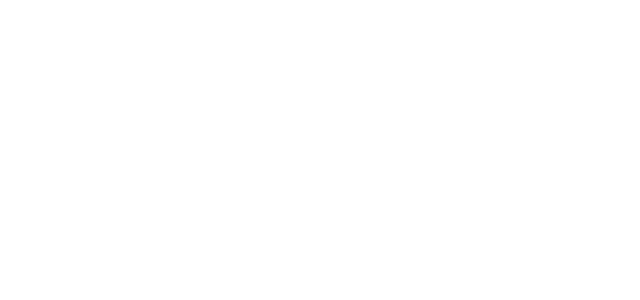
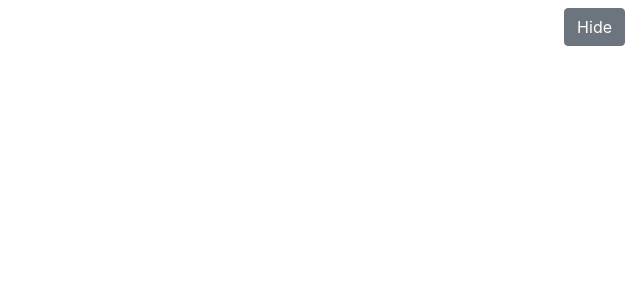
Before and after one commit to CurtisNewbie/PDFHoster, an Angular app in the folder pdfViewer/pdfviewer/: page / in a window 1280 px wide. Shown: the top 300 px of the page, without its empty margins (640-1280 px from the left). Built offline with nearby package versions, Linux system fonts and the light colour scheme.

Commit message:
Impl file-list.component

```diff
--- a/pdfViewer/pdfviewer/src/app/app.component.html
+++ b/pdfViewer/pdfviewer/src/app/app.component.html
@@ -0,0 +1 @@
+<app-file-list></app-file-list>
--- a/pdfViewer/pdfviewer/src/app/app.module.ts
+++ b/pdfViewer/pdfviewer/src/app/app.module.ts
@@ -3,10 +3,12 @@ import { NgModule } from '@angular/core';
 
 import { AppRoutingModule } from './app-routing.module';
 import { AppComponent } from './app.component';
+import { FileListComponent } from './file-list/file-list.component';
 
 @NgModule({
   declarations: [
     AppComponent,
+    FileListComponent,
   ],
   imports: [
     BrowserModule,
--- /dev/null
+++ b/pdfViewer/pdfviewer/src/app/file-list/file-list.component.html
@@ -0,0 +1,12 @@
+<div class="container-fluid">
+    <div class="text-right">
+        <button class="btn mt-2 mb-2 btn-secondary" (click)=" toggleDisplay()">{{hidden ? "Show" : "Hide"}}</button>
+    </div>
+    <div *ngIf="!hidden">
+        <div>
+            <ul class="list-group" *ngFor="let n of list; let i = index">
+                <button class="list-group-item list-group-item-action" (click)="onClick(i)">{{n}}</button>
+            </ul>
+        </div>
+    </div>
+</div>
--- /dev/null
+++ b/pdfViewer/pdfviewer/src/app/file-list/file-list.component.ts
@@ -0,0 +1,28 @@
+import { Component, OnInit, Output, EventEmitter, Input } from '@angular/core';
+
+@Component({
+  selector: 'app-file-list',
+  templateUrl: './file-list.component.html',
+  styleUrls: ['./file-list.component.css']
+})
+export class FileListComponent implements OnInit {
+
+  list: string[] = [];
+  hidden: boolean = false;
+
+  @Output()
+  click: EventEmitter<string> = new EventEmitter();
+
+  constructor() { }
+
+  ngOnInit() { }
+
+  onClick(i: number): void {
+    this.click.emit(this.list[i]);
+    console.log("Clicked", i);
+  }
+
+  toggleDisplay(): void {
+    this.hidden = !this.hidden;
+  }
+}
```
Also changed, not shown: pdfViewer/pdfviewer/src/app/file-list/file-list.component.css (added), 1 other file (tests, documents, lock files or other folders).
